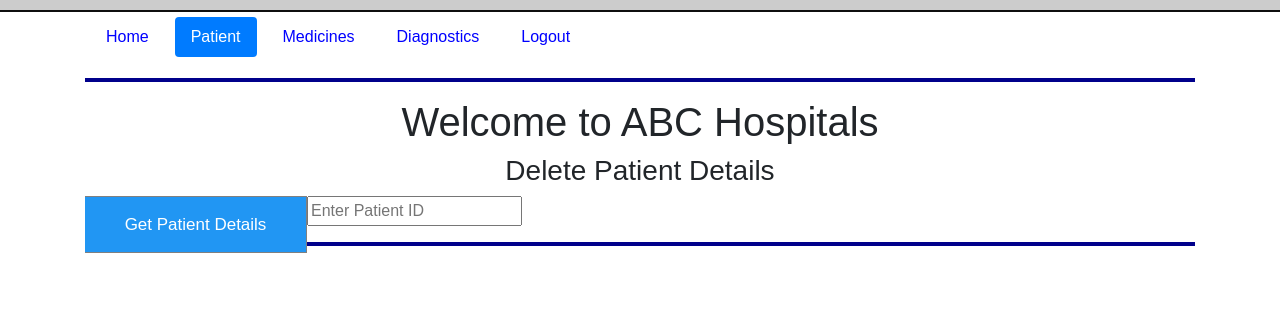
After one commit to ncsrikar/Hospital_Management_System, a Flask app: page /patient_delete in a window 1280 px wide. The commit adds this page. Shown: the top 309 px of the page. Run offline with Flask 2, Linux system fonts and the light colour scheme; the visitor is signed in with stand-in values (Sample User, id 1); some libraries are stand-ins or nearby versions.

Commit message:
Added all changes for patient add, update view and delete

```diff
--- a/application/forms.py
+++ b/application/forms.py
@@ -13,8 +13,23 @@ class Register(FlaskForm):
     name = StringField("Name",validators=[DataRequired()])
     age = IntegerField("Age", validators=[DataRequired()])
     date = DateTimeField("Date",validators=[DataRequired()],format='%Y-%m-%dT%H:%M')
-    type = SelectField("Type", choices=[(' General ward',' General ward'),(' Semi Sharing',' Semi Sharing'),('Single Room','Single Room')])
+    type = SelectField("Type", choices=[('General ward','General ward'),('Semi Sharing','Semi Sharing'),('Single Room','Single Room')])
     address = StringField("Address",validators=[DataRequired()])
     city = StringField("City",validators=[DataRequired()])
     state = StringField("State",validators=[DataRequired()])
     submit = SubmitField("register")
+
+class GetPatientInfo(FlaskForm):
+    patient_id = IntegerField("Patient ID", validators=[DataRequired()])
+    submit_get_details = SubmitField("Get Patient Details")
+
+class UpdatePatientInfo(FlaskForm):
+    patient_id_got = IntegerField("Patient ID", validators=[DataRequired()])
+    patient_ssn_id = IntegerField("Patient SSN ID", validators=[DataRequired()])
+    name = StringField("Name",validators=[DataRequired()])
+    age = IntegerField("Age", validators=[DataRequired()])
+    type = SelectField("Type", choices=[('General ward','General ward'),('Semi Sharing','Semi Sharing'),('Single Room','Single Room')])
+    address = StringField("Address",validators=[DataRequired()])
+    city = StringField("City",validators=[DataRequired()])
+    state = StringField("State",validators=[DataRequired()])
+    submit_update = SubmitField("Update Patient Details")
--- a/application/models.py
+++ b/application/models.py
@@ -10,8 +10,8 @@ class login_details(db.Model):
     accesslevel = db.Column(db.Integer)
 class Patient(db.Model):
     __tablename__ = 'patient_details'
-    patient_id = db.Column(db.Integer, unique = True)
-    patient_ssn = db.Column(db.Integer, primary_key = True)
+    patient_id = db.Column(db.Integer, primary_key = True)
+    patient_ssn = db.Column(db.Integer)
     patient_name = db.Column(db.String(255))
     patient_address= db.Column(db.String(1000))
     patient_city =  db.Column(db.String(255))
--- a/application/routes.py
+++ b/application/routes.py
@@ -1,6 +1,6 @@
 from application import app,db
 from flask import render_template,request,redirect,flash,session
-from application.forms import LoginForm,Register
+from application.forms import LoginForm,Register, GetPatientInfo, UpdatePatientInfo
 from application.models import login_details,Patient
 from werkzeug.security import generate_password_hash,check_password_hash
 from datetime import datetime
@@ -49,14 +49,14 @@ def register():
         count = len(Patient.query.all()) + 1
         print(Patient.query.column_descriptions)
         Patient_ID = int('0'*(9-count) + str(count))
-        patient_status = "Something"
+        patient_status = "Active"
         reg = Patient(patient_id = Patient_ID, patient_ssn = Patient_SSN_ID, patient_name = Patient_Name, patient_age = Patient_Age, patient_doj = Date_of_Admission, patient_rtype = Type_of_Bed, patient_address = Address, patient_state = State, patient_city = City,patient_status = patient_status)
 
         db.session.add(reg)
         db.session.commit()
         #return render_template("success.html")
         flash("Registeration Success", "success" )
-    return render_template("register.html",register=True,form=form)
+    return render_template("register.html",form=form, patient=True)
 
 @app.route("/patient")
 def patient():
@@ -70,12 +70,78 @@ def patient():
 def patientUpdate():
     if(session.get('email')):
         form = GetPatientInfo()
-        if(form.validate_on_submit()):
-            flash(request.form.get('patient_id'), 'success')
-        return render_template("patient_update.html", login= False, patient=True,loggedin = session.get('email'), form=form)
+        form_details = UpdatePatientInfo()
+        print(form.validate_on_submit(), form_details.is_submitted())
+        if(form.validate_on_submit() or form_details.is_submitted()):
+            print('Test')
+            patient_id = request.form.get('patient_id')
+            patient_details = Patient.query.filter_by(patient_id = patient_id).first()
+            if(patient_details is None):
+                flash('No Patient Found', 'danger')
+            if(request.form.get('patient_id_got')):
+                patient_id_got = request.form.get('patient_id_got')
+                patient_details_update = Patient.query.filter_by(patient_id = patient_id_got).first()
+                patient_details_update.patient_ssn = request.form.get('patient_ssn_id')
+                patient_details_update.patient_name = request.form.get('name')
+                patient_details_update.patient_age = request.form.get('age')
+                patient_details_update.patient_rtype = request.form.get('type')
+                patient_details_update.patient_address = request.form.get('address')
+                patient_details_update.patient_city = request.form.get('city')
+                patient_details_update.patient_state = request.form.get('state')
+                print(patient_details_update.patient_city)
+                db.session.commit()
+                flash('Patient Details Updated Successfully', 'success')
+                return render_template("patient_update.html", login= False, patient=True,loggedin = session.get('email'), form=form)
+            return render_template("patient_update.html", login= False, patient=True,loggedin = session.get('email'), form=form, form_details = form_details, patient_details = patient_details)
+        else:
+            return render_template("patient_update.html", login= False, patient=True,loggedin = session.get('email'), form=form)
     else:
         flash("looks like you are not logged in! Please log in","danger")
         return redirect("/login")
+
+@app.route("/patient_view", methods=['GET', 'POST'])
+def patientView():
+    if(session.get('email')):
+        form = GetPatientInfo()
+        if(form.validate_on_submit()):
+            print('Test')
+            patient_id = request.form.get('patient_id')
+            patient_details = Patient.query.filter_by(patient_id = patient_id).first()
+            if(patient_details is None):
+                flash('No Patient Found', 'danger')
+            return render_template("patient_view.html", login= False, patient=True,loggedin = session.get('email'), form=form, patient_details = patient_details)
+        else:
+            return render_template("patient_view.html", login= False, patient=True,loggedin = session.get('email'), form=form)
+    else:
+        flash("looks like you are not logged in! Please log in","danger")
+        return redirect("/login")
+
+@app.route("/patient_delete", methods=['GET', 'POST'])
+def patientDelete():
+    if(session.get('email')):
+        form = GetPatientInfo()
+        if(form.validate_on_submit()):
+            print('Test')
+            patient_id = request.form.get('patient_id')
+            patient_details = Patient.query.filter_by(patient_id = patient_id).first()
+            if(patient_details is None):
+                flash('No Patient Found', 'danger')
+            return render_template("patient_delete.html", login= False, patient=True,loggedin = session.get('email'), form=form, patient_details = patient_details)
+        else:
+            return render_template("patient_delete.html", login= False, patient=True,loggedin = session.get('email'), form=form)
+    else:
+        flash("looks like you are not logged in! Please log in","danger")
+        return redirect("/login")
+
+@app.route('/patient_delete_confirm')
+def deletePatient():
+    patient_id = request.args.get('id')
+    print(patient_id)
+    patient_details = Patient.query.filter_by(patient_id = patient_id).first()
+    db.session.delete(patient_details)
+    db.session.commit()
+    flash('Patient Delete Successful', 'success')
+    return redirect('/patient')
 
 @app.route("/medicines")
 def medicines():
--- a/application/templates/includes/nav.html
+++ b/application/templates/includes/nav.html
@@ -7,7 +7,6 @@
                 <li class="nav-item"><a href="{{ url_for('medicines') }}" class="nav-link {% if medicines %} active {% endif %}">Medicines</a></li>
                 <li class="nav-item"><a href="{{ url_for('diagnostics') }}" class="nav-link {% if diagnostics %} active {% endif %}">Diagnostics</a></li>
                 <li class="nav-item"><a href="{{ url_for('logout') }}" class="nav-link {% if logout %} active {% endif %}">Logout</a></li>
-                <li class="nav-item"><a href="{{ url_for('register') }}" class="nav-link {% if register %} active {% endif %}">Patient Register</a></li>
                 {% else %}
                 <li class="nav-item"><a href="{{ url_for('login') }}" class="nav-link {% if login %} active {% endif %}">Login</a></li>
 
--- a/application/templates/index.html
+++ b/application/templates/index.html
@@ -5,6 +5,7 @@
             <h1>Welcome to ABC Hospitals</h1>
             {% if loggedin %}
             <h3>Let's get started.</h3>
+            <a href="{{ url_for('patient') }}" class="btn btn-info">Patient Dashbaord</a>
             {% else %}
             <p>Already registered? <a href="{{ url_for('login')}}">Login</a></p>
             {% endif %}
--- a/application/templates/patient.html
+++ b/application/templates/patient.html
@@ -5,7 +5,10 @@
             <h1>Welcome to ABC Hospitals</h1>
             {% if loggedin %}
             <h3>Let's get started.</h3>
+            <a href="{{ url_for('register') }}" class="btn btn-info">New Patient</a>
+            <a href="{{ url_for('patientView') }}" class="btn btn-info">View Patient Details</a>
             <a href="{{ url_for('patientUpdate') }}" class="btn btn-info">Update Patient Details</a>
+            <a href="{{ url_for('patientDelete') }}" class="btn btn-info">Delete Patient Details</a>
             {% endif %}
         </div>
     </div>
--- /dev/null
+++ b/application/templates/patient_delete.html
@@ -0,0 +1,31 @@
+<link rel="stylesheet" href="static/css/update_patient.css">
+{% extends "layout.html" %}
+{% block content %}
+    <div class="row">
+        <div class="col-md-12">
+            <h1 class="text-center">Welcome to ABC Hospitals</h1>
+            {% if loggedin %}
+            <h3 class="text-center">Delete Patient Details</h3>
+            <form action="" name="get_patient" method="POST">
+                {{form.hidden_tag()}}
+                <div class="search">
+                    {{form.patient_id(placeholder='Enter Patient ID')}}
+                    {{ form.submit_get_details() }}
+                </div>
+            </form>
+            <hr>
+            <br><br>
+            {% if patient_details %}
+                <p>Patient SSN ID: {{patient_details.patient_ssn}}</p>
+                <p>Patient Name: {{patient_details.patient_name}}</p>
+                <p>Patient Age: {{patient_details.patient_age}}</p>
+                <p>Patient DOJ: {{patient_details.patient_doj}}</p>
+                <p>Patient Ward: {{patient_details.patient_rtype}}</p>
+                <p>Patient Status: {{patient_details.patient_status}}</p>
+                <p>Patient Address: {{patient_details.patient_address}}, {{patient_details.patient_city}}, {{patient_details.patient_state}}</p>
+                <a class="btn btn-info" href="patient_delete_confirm?id={{patient_details.patient_id}}">Delete?</a>
+            {% endif %}
+            {% endif %}
+        </div>
+    </div>
+{% endblock %}
```
Also changed, not shown: application/templates/patient_update.html (+57 -5 lines), application/templates/patient_view.html (added, +30 -0 lines).
